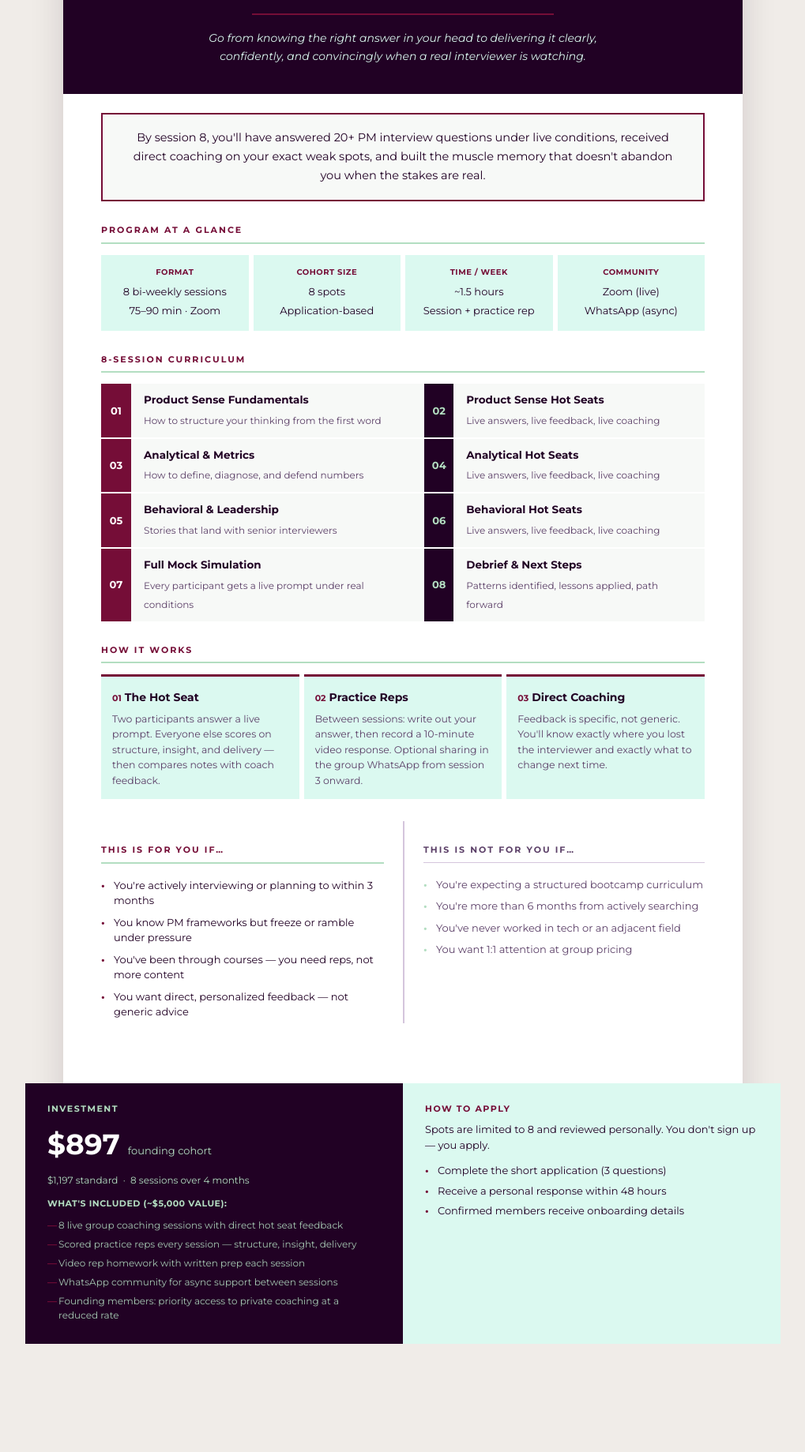
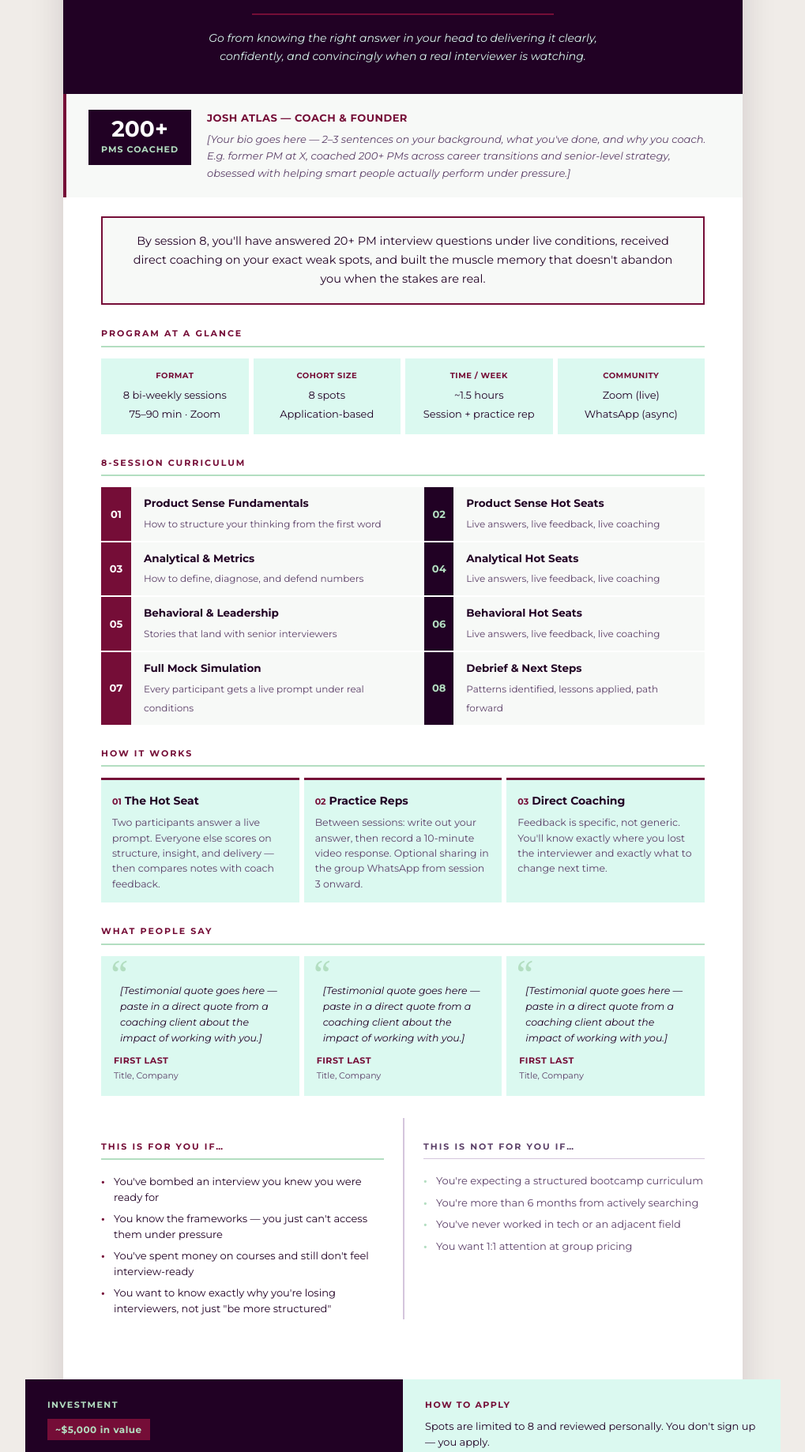
Before and after one commit to josh-atlas/pm-circle-live-reps, a website: page public/index.html in a window 1280 px wide. Shown: the part 310-2149 px from the top of the page at 79% size, without its empty margins (130-1149 px from the left). Before the commit the page ends 2012 px from the top, so only its background shows below. Drawn offline with Linux system fonts and the light colour scheme.

Commit message:
CMO feedback: bio, testimonials, sharper for-you bullets, value anchor, ongoing resources, continued coaching

```diff
--- a/public/index.html
+++ b/public/index.html
@@ -306,6 +306,113 @@ body {
   font-weight: 700;
 }
 
+/* ── BIO ─────────────────────────────────────────────────────────────────── */
+.bio {
+  background: var(--offwhite);
+  border-left: 4px solid var(--crimson);
+  padding: 20px 28px;
+  display: flex;
+  align-items: flex-start;
+  gap: 20px;
+}
+.bio-stat {
+  background: var(--plum);
+  color: var(--sage);
+  font-size: 11px;
+  font-weight: 700;
+  letter-spacing: 1px;
+  text-transform: uppercase;
+  padding: 10px 16px;
+  text-align: center;
+  white-space: nowrap;
+  flex-shrink: 0;
+}
+.bio-stat strong {
+  display: block;
+  font-size: 28px;
+  color: white;
+  letter-spacing: 0;
+  line-height: 1;
+  margin-bottom: 4px;
+}
+.bio-text { flex: 1; }
+.bio-text .bio-name {
+  font-size: 13px;
+  font-weight: 700;
+  color: var(--crimson);
+  letter-spacing: 0.5px;
+  text-transform: uppercase;
+  display: block;
+  margin-bottom: 6px;
+}
+.bio-text p {
+  font-size: 13px;
+  color: var(--mid);
+  line-height: 1.65;
+}
+.bio-placeholder {
+  font-style: italic;
+  color: #aaa;
+}
+
+/* ── TESTIMONIALS ────────────────────────────────────────────────────────── */
+.testimonials { margin-top: 28px; }
+.testimonials-grid {
+  display: grid;
+  grid-template-columns: repeat(3, 1fr);
+  gap: 6px;
+}
+.testimonial-card {
+  background: var(--mint);
+  padding: 16px;
+  position: relative;
+}
+.testimonial-card::before {
+  content: '\201C';
+  font-size: 48px;
+  color: var(--sage);
+  line-height: 0;
+  position: absolute;
+  top: 22px;
+  left: 12px;
+  font-family: Georgia, serif;
+}
+.testimonial-quote {
+  font-size: 12.5px;
+  color: var(--plum);
+  line-height: 1.6;
+  padding-top: 18px;
+  padding-left: 8px;
+  font-style: italic;
+}
+.testimonial-attr {
+  font-size: 11px;
+  font-weight: 700;
+  color: var(--crimson);
+  text-transform: uppercase;
+  letter-spacing: 0.5px;
+  margin-top: 10px;
+  display: block;
+}
+.testimonial-role {
+  font-size: 11px;
+  color: var(--mid);
+  display: block;
+  margin-top: 2px;
+}
+
+/* ── VALUE ANCHOR ────────────────────────────────────────────────────────── */
+.value-anchor {
+  font-size: 12px;
+  font-weight: 700;
+  color: var(--sage);
+  background: var(--crimson);
+  display: inline-block;
+  padding: 4px 10px;
+  letter-spacing: 0.5px;
+  margin-bottom: 10px;
+}
+
 /* ── PDF BUTTON ──────────────────────────────────────────────────────────── */
 .pdf-bar {
   text-align: center;
@@ -334,7 +441,8 @@ body {
   .header  { padding: 28px 20px 24px; }
   .header .live-reps { font-size: 28px; letter-spacing: 5px; }
   .glance-grid  { grid-template-columns: repeat(2, 1fr); }
-  .how-grid     { grid-template-columns: 1fr; }
+  .how-grid          { grid-template-columns: 1fr; }
+  .testimonials-grid { grid-template-columns: 1fr; }
   .split-grid   { grid-template-columns: 1fr; gap: 20px; }
   .split-col.notfor { border-left: none; border-top: 2px solid #D4C5DC; padding-left: 0; padding-top: 20px; }
   .bottom-grid  { grid-template-columns: 1fr; margin-left: -20px; margin-right: -20px; margin-bottom: -32px; }
@@ -360,6 +468,18 @@ body {
     <div class="tagline">
       Go from knowing the right answer in your head to delivering it clearly,<br>
       confidently, and convincingly when a real interviewer is watching.
+    </div>
+  </div>
+
+  <!-- BIO -->
+  <div class="bio">
+    <div class="bio-stat">
+      <strong>200+</strong>
+      PMs Coached
+    </div>
+    <div class="bio-text">
+      <span class="bio-name">Josh Atlas — Coach &amp; Founder</span>
+      <p class="bio-placeholder">[Your bio goes here — 2–3 sentences on your background, what you've done, and why you coach. E.g. former PM at X, coached 200+ PMs across career transitions and senior-level strategy, obsessed with helping smart people actually perform under pressure.]</p>
     </div>
   </div>
 
@@ -464,16 +584,39 @@ body {
       </div>
     </div>
 
+    <!-- TESTIMONIALS -->
+    <div class="testimonials">
+      <div class="section-label">What People Say</div>
+      <hr class="sage-rule">
+      <div class="testimonials-grid">
+        <div class="testimonial-card">
+          <p class="testimonial-quote">[Testimonial quote goes here — paste in a direct quote from a coaching client about the impact of working with you.]</p>
+          <span class="testimonial-attr">First Last</span>
+          <span class="testimonial-role">Title, Company</span>
+        </div>
+        <div class="testimonial-card">
+          <p class="testimonial-quote">[Testimonial quote goes here — paste in a direct quote from a coaching client about the impact of working with you.]</p>
+          <span class="testimonial-attr">First Last</span>
+          <span class="testimonial-role">Title, Company</span>
+        </div>
+        <div class="testimonial-card">
+          <p class="testimonial-quote">[Testimonial quote goes here — paste in a direct quote from a coaching client about the impact of working with you.]</p>
+          <span class="testimonial-attr">First Last</span>
+          <span class="testimonial-role">Title, Company</span>
+        </div>
+      </div>
+    </div>
+
     <!-- FOR / NOT FOR -->
     <div class="split-grid" style="margin-top: 28px;">
       <div class="split-col">
         <div class="section-label">This is for you if…</div>
         <hr class="sage-rule">
         <ul>
-          <li>You're actively interviewing or planning to within 3 months</li>
-          <li>You know PM frameworks but freeze or ramble under pressure</li>
-          <li>You've been through courses — you need reps, not more content</li>
-          <li>You want direct, personalized feedback — not generic advice</li>
+          <li>You've bombed an interview you knew you were ready for</li>
+          <li>You know the frameworks — you just can't access them under pressure</li>
+          <li>You've spent money on courses and still don't feel interview-ready</li>
+          <li>You want to know exactly why you're losing interviewers, not just "be more structured"</li>
         </ul>
       </div>
       <div class="split-col notfor">
@@ -494,13 +637,14 @@ body {
   <div class="bottom-grid">
     <div class="investment">
       <span class="inv-label">Investment</span>
+      <span class="value-anchor">~$5,000 in value</span>
       <div>
         <span class="price">$897</span>
         <span class="price-tag">founding cohort</span>
       </div>
       <span class="price-sub">$1,197 standard &nbsp;·&nbsp; 8 sessions over 4 months</span>
       <div class="value-stack">
-        <span class="value-stack-label">What's included (~$5,000 value):</span>
+        <span class="value-stack-label">What's included:</span>
         <ul>
           <li>8 live group coaching sessions with direct hot seat feedback</li>
           <li>Scored practice reps every session — structure, insight, delivery</li>
@@ -517,6 +661,8 @@ body {
         <li>Complete the short application (3 questions)</li>
         <li>Receive a personal response within 48 hours</li>
         <li>Confirmed members receive onboarding details</li>
+        <li>Access to ongoing PM resources and opportunities beyond the 8 sessions</li>
+        <li>Continued 1:1 coaching available for the right fits after the cohort</li>
       </ul>
     </div>
   </div>
```
